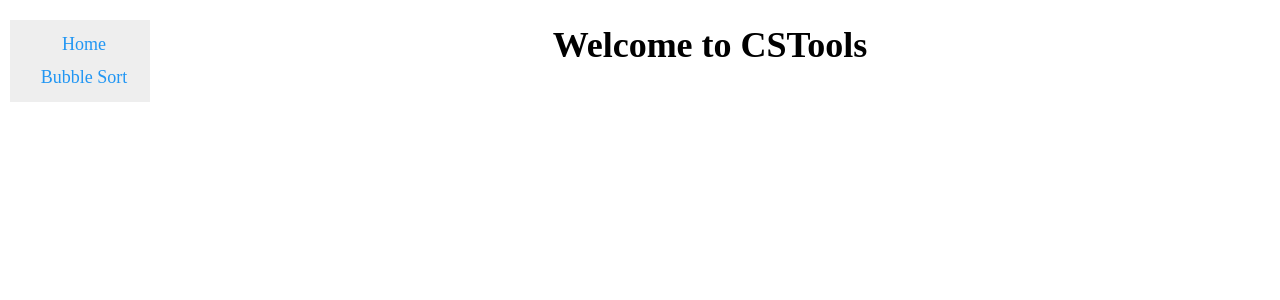
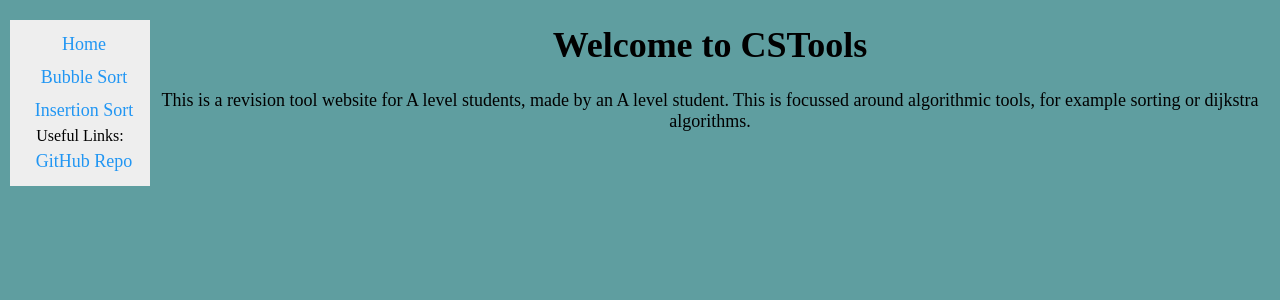
Before and after one commit to samhallam18/cstools, a React (Create React App) app: page / in a window 1280 px wide. Shown: the top 300 px of the page. Built offline with nearby package versions, Linux system fonts and the light colour scheme.

Commit message:
started writing website information

```diff
--- a/src/App.js
+++ b/src/App.js
@@ -10,11 +10,14 @@ import Home from './Home';
 export default function App() {
     return(
         <Router>
-            <div class="sidenav">
+            <div className="sidenav">
                 <Link to="/">Home</Link>
                 <Link to="/bubble">Bubble Sort</Link>
+                <Link to="/insertion">Insertion Sort</Link>
+                Useful Links:
+                <a href="https://github.com/samhallam18/cstools">GitHub Repo</a>
             </div>
-            <div class="main">
+            <div className="main">
                 <Switch>
                     <Route path="/bubble">
                         <BubbleSort />
--- a/src/BubbleSort.js
+++ b/src/BubbleSort.js
@@ -1,4 +1,5 @@
 import React, {Component} from 'react';
+import ReactDOM from 'react-dom';
 
 class BubbleSort extends Component {
     constructor(props) {
@@ -28,7 +29,13 @@ class BubbleSort extends Component {
             .then(response => {
                 return response.json()
             }).then(data => {
-                console.log(data["response"])
+                console.log(data["response"], data["steps"])
+                ReactDOM.render(
+                    <div>
+                        { data["response"].join(",")} {data["steps"]}
+                    </div>,
+                    document.getElementById("bubbleAnswer")
+                )
             }).catch(error => {
                 console.log(error)
             })
@@ -36,14 +43,16 @@ class BubbleSort extends Component {
 
     render() {
         return (
-            <div class="bubbleSortExample">
+            <div className="bubbleSortExample">
                 <h1>Bubble Sort</h1>
+                <p id="bubbleInfo"><b>Bubble Sort</b> is a sorting algorithm.</p>
                 <form id="bubbleInput" onSubmit={this.submitHandler}>
                     <label>Enter list of numbers to sort:
                         <input type="text" value={this.state.value} name="items" onChange={this.changeHandler} />
                     </label>
                     <input type="submit" value="Submit" />
                 </form>
+                <div id="bubbleAnswer"></div>
             </div>
         )
     }
--- a/src/Home.js
+++ b/src/Home.js
@@ -3,7 +3,12 @@ import React, { Component } from 'react';
 class Home extends Component {
     render() {
         return(
-            <h1>Welcome to CSTools</h1>
+            <div className="homeRender">
+                <h1>Welcome to CSTools</h1>
+                <p>This is a revision tool website for A level students, made by an A level student. This is focussed around algorithmic
+                    tools, for example sorting or dijkstra algorithms.
+                </p>
+            </div>
         )
     }
 }
--- a/src/styles.css
+++ b/src/styles.css
@@ -1,6 +1,7 @@
 body {
     font-family: "Century Gothic";
     text-align: center;
+    background-color: cadetblue;
 }
 
 .sidenav {
```
